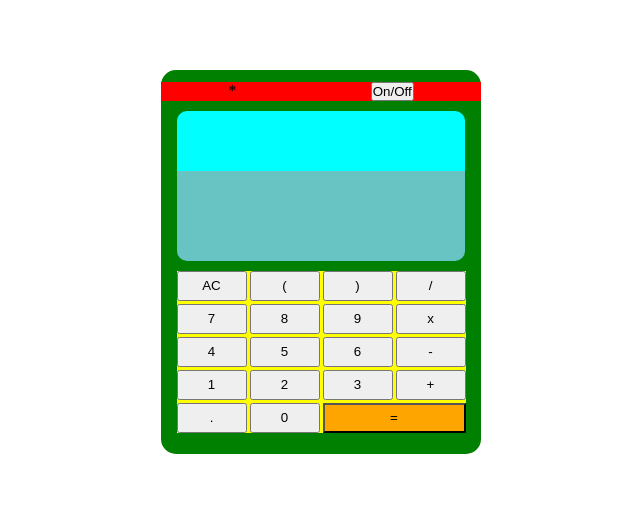
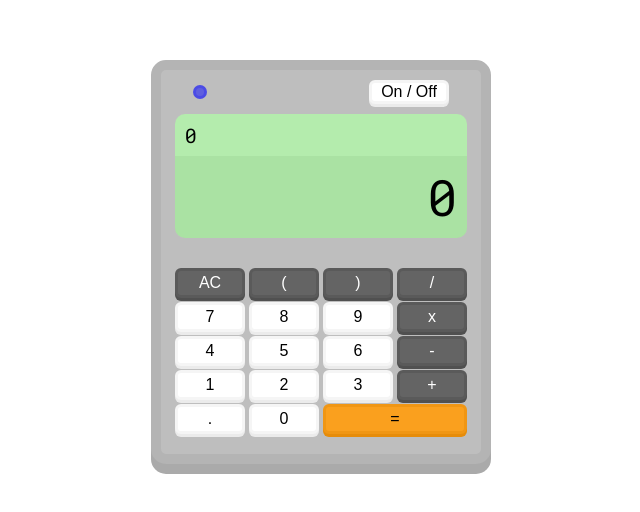
Before and after one commit to MarcusRomero/Calculator, a plain HTML site: page index.html in a window 1280 px wide. Shown: the part 138-650 px from the top of the page, without its empty margins (319-959 px from the left). Drawn offline with Linux system fonts and the light colour scheme.

Commit message:
Update structure + full style retro

```diff
--- a/index.html
+++ b/index.html
@@ -9,11 +9,11 @@
 <body>
     <dic class="calculator">
         <div class="monitor">
-            <div class="light">*</div>
-            <button class="startUp">On/Off</button>
+            <div class="light"></div>
+            <button class="startUp">On / Off</button>
         </div>
-        <div class="screenA"></div>
-        <div class="screenB"></div>
+        <div class="screenA">0</div>
+        <div class="screenB">0</div>
         <div class="keys">
             <button class="clear">AC</button>
             <button class="parenthesis">(</button>
--- a/scripts/script.js
+++ b/scripts/script.js
@@ -1,5 +1 @@
-const firstName = "Marcus";
-const age = 29;
-const city = "Liège"
-
-console.log(firstName, age, city);
+window.body
--- a/styles/style.css
+++ b/styles/style.css
@@ -1,12 +1,16 @@
+@import url('https://fonts.googleapis.com/css2?family=Roboto+Mono:ital,wght@0,100;0,200;0,300;0,400;0,500;0,600;0,700;1,100;1,200;1,300;1,400;1,500;1,600;1,700&display=swap');
+
 * {
     padding: 0;
     margin: 0;
 }
 
 body {
+    font-family: 'Silkscreen', cursive;
     display: flex;
     justify-content: center;
     align-items: center;
+    font-family: 'Roboto Mono', monospace;
 }
 
 
@@ -15,7 +19,9 @@ body {
     flex-direction: column;
     justify-content: center;
     align-items: center;
-    background-color: green;
+    background-color: rgb(190, 190, 190);
+    border: 10px solid   rgb(180, 180, 180);
+    box-shadow: 0px 10px rgb(170, 170, 170);
     width: 20rem;
     height: 24rem;
     border-radius: 15px;
@@ -24,38 +30,80 @@ body {
 
 .monitor {
     display: flex;
-    justify-content:space-around;
-    background-color: red;
-    width: 100%;
+    justify-content:space-between;
+    align-items: center;
+    width: 80%;
     margin-bottom: 10px;
 }
 
+.light {
+    background-color: rgba(0, 0, 255, 0.5);
+    border: 3px solid rgba(0, 0, 255,0.2);
+    width: 8px;
+    height: 8px;
+    border-radius: 20px;
+    margin-right: 10px;
+}
+
+.startUp {
+    width: 5rem;
+}
 
 .screenA {
-    background-color: aqua;
-    width: 90%;
-    height: 60px;
+    background-color: rgb(180, 236, 173);
+    width: 87%;
     border-radius: 10px 10px 0px 0px;
+    padding: 8px 4px 8px 10px;
+    font-size: 20px;
 }
 
 .screenB {
-    background-color: rgb(104, 195, 195);
-    width: 90%;
-    height: 90px;
-    border-radius: 0px 0px 10px 10px;}
+    background-color: rgb(170, 226, 163);
+    width: 87%;
+    border-radius: 0px 0px 10px 10px;
+    padding: 8px 10px 8px 4px;
+    font-size: 50px;
+    text-align: end;
+    margin-bottom: 20px;
+}
 
 
+button {
+    background-color: rgb(255, 255, 255);
+    border: 3px solid  rgb(245, 245, 245);
+    box-shadow: 0px 3px rgb(235, 235, 235);
+    border-radius: 6px;
+    font-size: 16px;
+}
+
+button:hover {
+    cursor: pointer;
+}
+
+button:active {
+    box-shadow: 0 2px rgb(170, 170, 170);
+    transform: translateY(2px);
+}
 
 .keys {
-    background-color: yellow;
     display: grid;
     grid-template-columns: repeat(4, 70px);
     grid-template-rows: repeat(5, 30px);
-    grid-gap: 3px;
+    grid-gap: 4px;
     margin: 10px;
 }
 
 .equal {
     grid-column: span 2;
-    background-color: orange;
+    background-color: rgb(250, 160, 30);
+    border: 3px solid  rgb(240, 150, 20);
+    box-shadow: 0 3px rgb(230, 140, 10);
+
 }
+
+.parenthesis, .operator, .clear{
+    background-color: rgb(100, 100, 100);
+    border: 3px solid  rgb(90, 90, 90);
+    box-shadow: 0 3px rgb(80, 80, 80);
+    color: white;
+}
```
